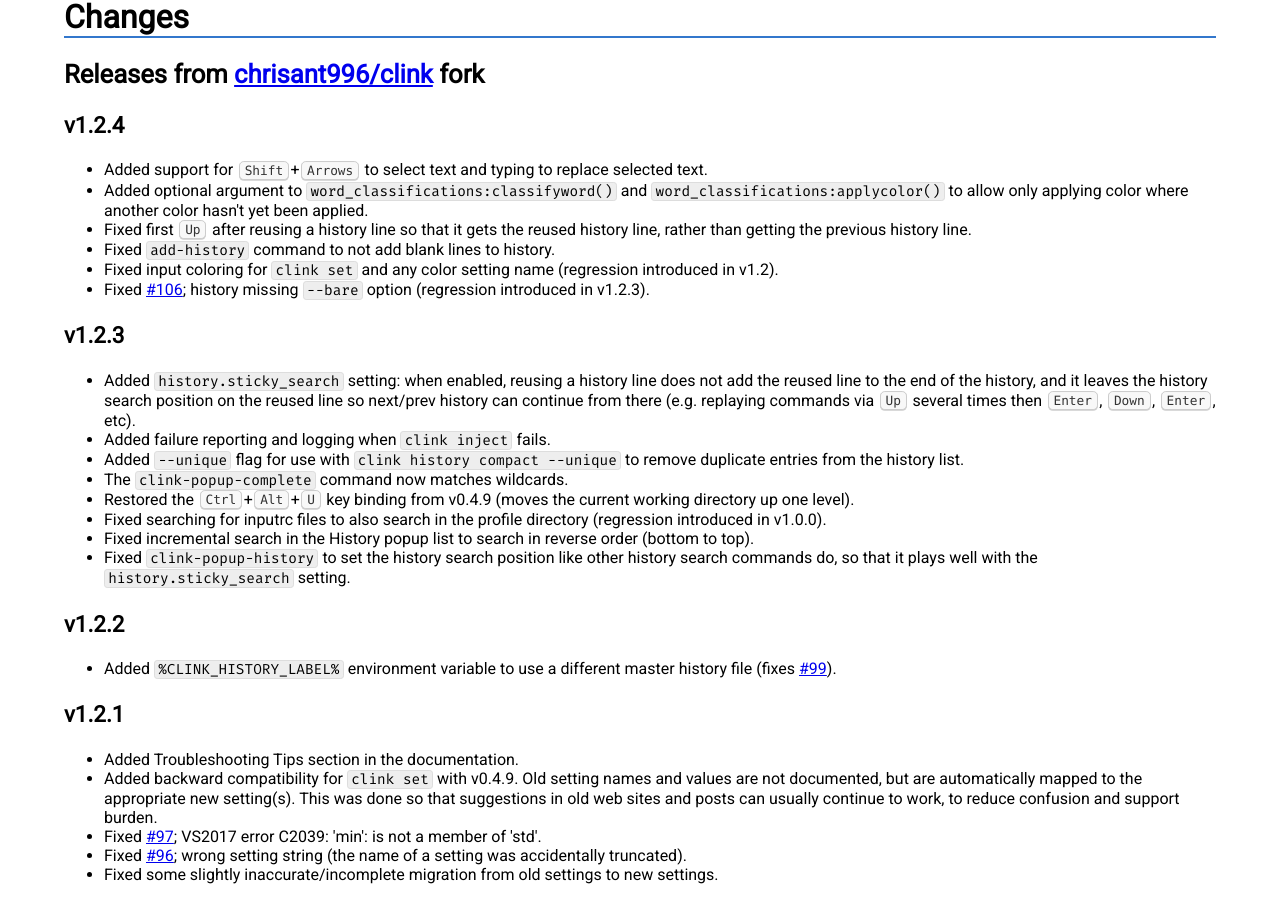
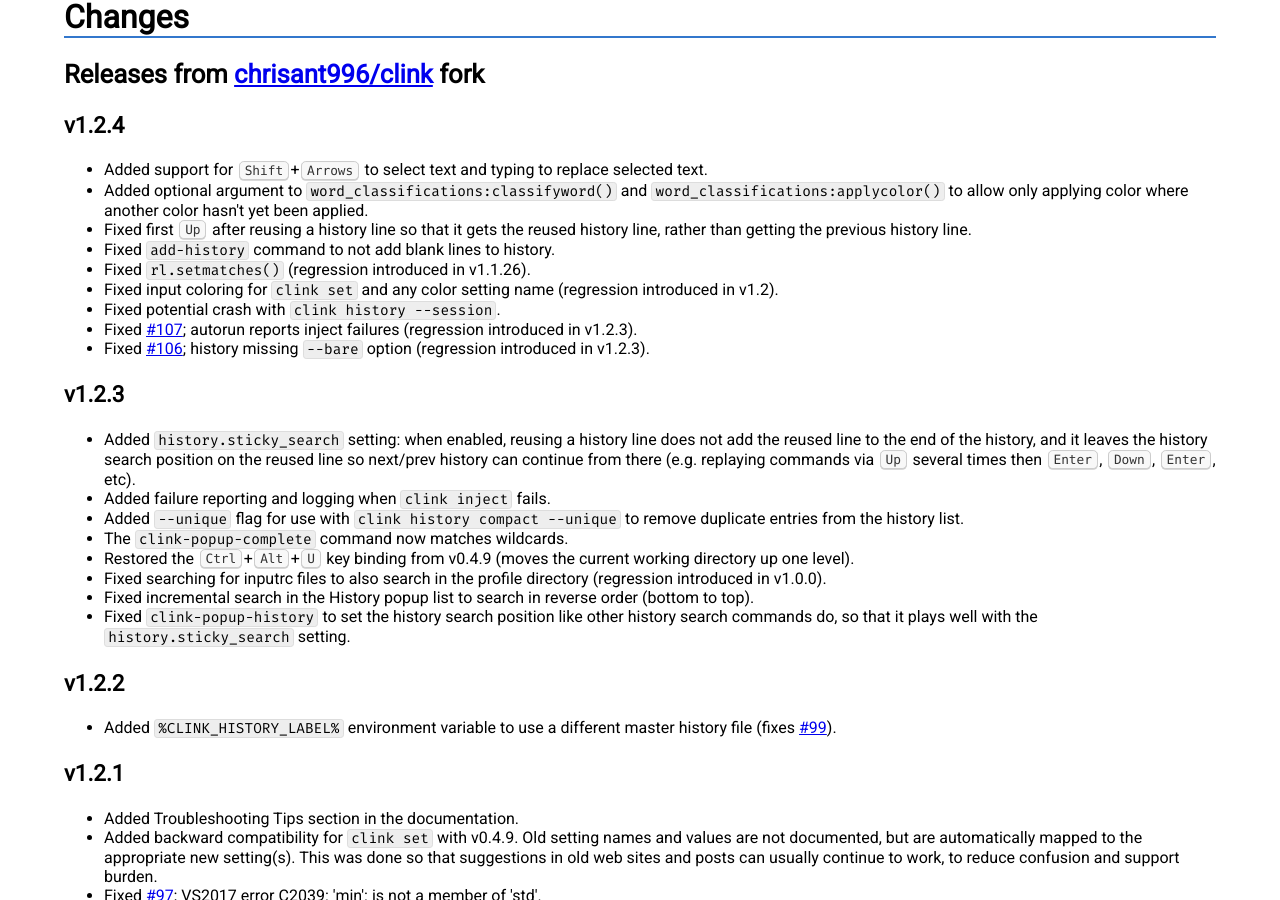
Before and after one commit to chrisant996/clink, a Jekyll site: the page clink.html, which Jekyll copies as it is, in a window 1280 px wide and 900 px high, scrolled down 52045 px. Built offline with Jekyll 4.4.1, drawn with Linux system fonts in a browser that asks for light colours; some web fonts are replaced.

Commit message:
Update for v1.2.4

```diff
--- a/_config.yml
+++ b/_config.yml
@@ -2,5 +2,5 @@
 title: Clink
 github:
   version: v1.2.4
-  download_url: https://github.com/chrisant996/clink/releases/download/v1.2.4/clink.1.2.4.ee53c8.zip
-  install_url:  https://github.com/chrisant996/clink/releases/download/v1.2.4/clink.1.2.4.ee53c8_setup.exe
+  download_url: https://github.com/chrisant996/clink/releases/download/v1.2.4/clink.1.2.4.309a20.zip
+  install_url:  https://github.com/chrisant996/clink/releases/download/v1.2.4/clink.1.2.4.309a20_setup.exe
--- a/clink.html
+++ b/clink.html
@@ -2729,7 +2729,10 @@
 <li>Added optional argument to <code>word_classifications:classifyword()</code> and <code>word_classifications:applycolor()</code> to allow only applying color where another color hasn&#39;t yet been applied.</li>
 <li>Fixed first <kbd>Up</kbd> after reusing a history line so that it gets the reused history line, rather than getting the previous history line.</li>
 <li>Fixed <code>add-history</code> command to not add blank lines to history.</li>
+<li>Fixed <code>rl.setmatches()</code> (regression introduced in v1.1.26).</li>
 <li>Fixed input coloring for <code>clink set</code> and any color setting name (regression introduced in v1.2).</li>
+<li>Fixed potential crash with <code>clink history --session</code>.</li>
+<li>Fixed <a href="https://github.com/chrisant996/clink/issues/107">#107</a>; autorun reports inject failures (regression introduced in v1.2.3).</li>
 <li>Fixed <a href="https://github.com/chrisant996/clink/issues/106">#106</a>; history missing <code>--bare</code> option (regression introduced in v1.2.3).</li>
 </ul>
 <h3 id="v123">v1.2.3</h3>
```
